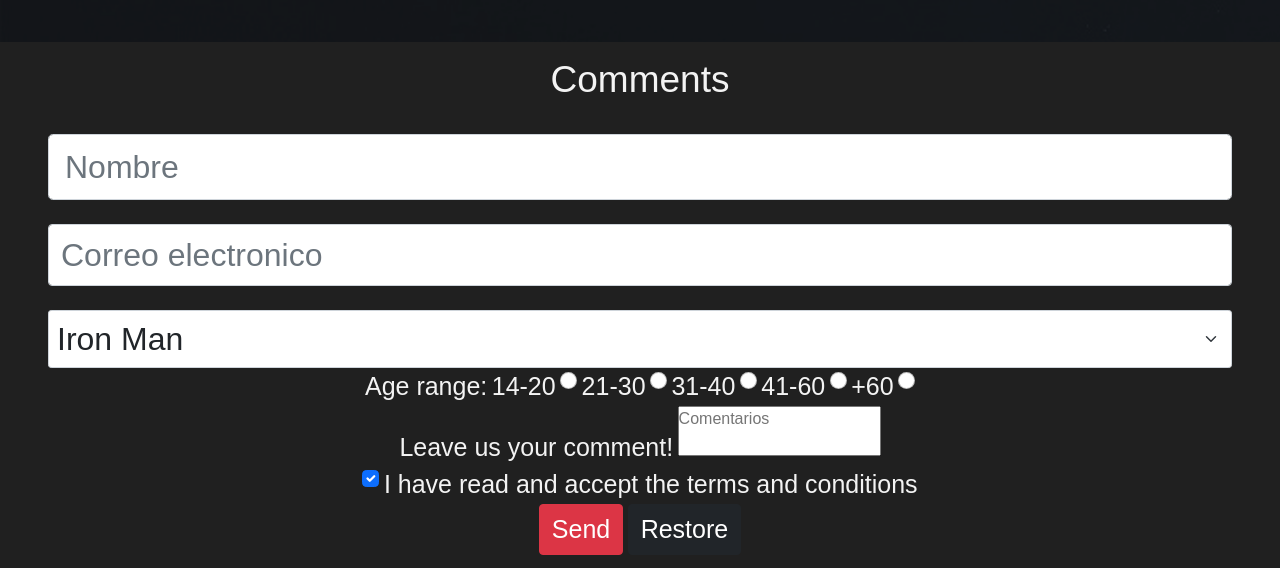
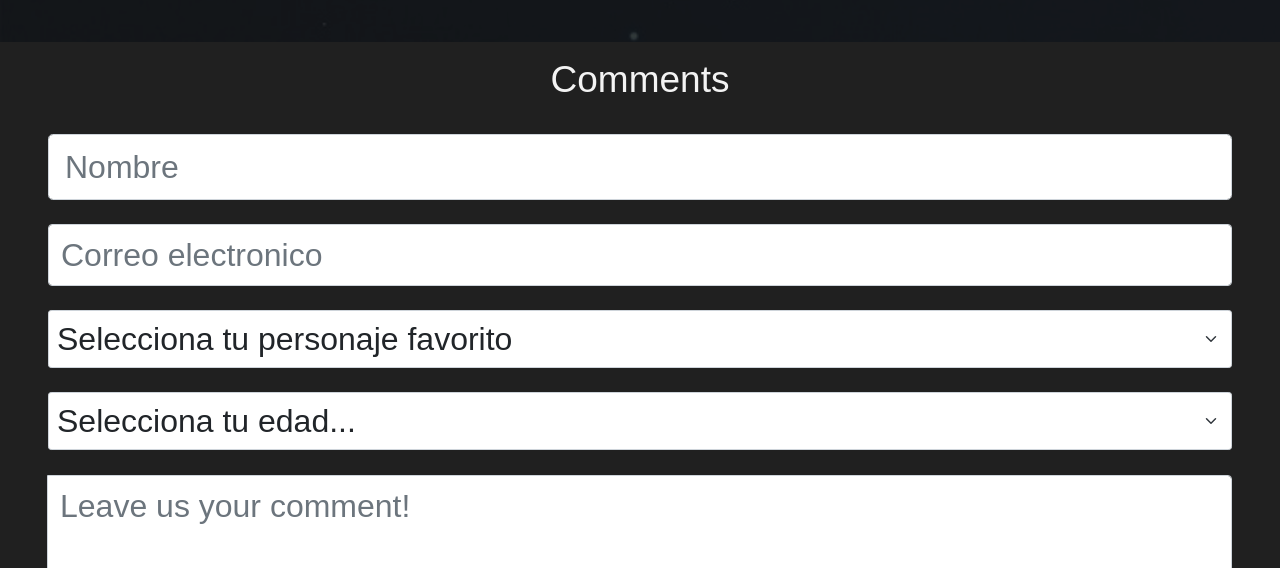
Before and after one commit to darioramadan/universe-marvel, a plain HTML site: page index.html in a window 1280 px wide. Shown: the part 1853-2421 px from the top of the page. Drawn offline with Linux system fonts and the light colour scheme; files whose address does not match are found by name; a web font is replaced by a local one.

Commit message:
agregando bootstrap al index

```diff
--- a/index.html
+++ b/index.html
@@ -51,11 +51,12 @@
                     </div>
                     <div class="flex-form">
                         <label for="email"></label>
-                        <input type="email" class="form-control" id="exampleInputEmail1" aria-describedby="emailHelp" name="email" id="email" placeholder="Correo electronico">
+                        <input type="email" class="form-control" id="exampleInputEmail1" aria-describedby="emailHelp" name="email" id="email" placeholder="Correo electronico" required>
                     </div>
                     <div class="flex-form">
-                        <label for="personaje"><!-- Select your favorite character --></label>
-                        <select class="form-select form-select-sm" aria-label=".form-select-sm example">
+                        <label for="personaje"></label>
+                        <select class="form-select form-select-sm" aria-label=".form-select-sm example" required>
+                            <option value="">Selecciona tu personaje favorito</option>
                             <option value="">Iron Man</option>
                             <option value="">Capitan America</option>
                             <option value="">Thor</option>
@@ -67,22 +68,22 @@
                         </select>
                     </div>
                     <div>
-                        <label for="age">Age range: </label>
-                        <label for="age">14-20</label>
-                        <input type="radio" name="age" id="age" class="form-check-input">
-                        <label for="age">21-30</label>
-                        <input type="radio" name="age" id="age" class="form-check-input">
-                        <label for="age">31-40</label>
-                        <input type="radio" name="age" id="age" class="form-check-input">
-                        <label for="age">41-60</label>
-                        <input type="radio" name="age" id="age" class="form-check-input">
-                        <label for="age">+60</label>
-                        <input type="radio" name="age" id="age" class="form-check-input">
+                        <div class="flex-form">
+                        <label for="personaje"></label>
+                        <select class="form-select form-select-sm" aria-label=".form-select-sm example" required>
+                            <option value="">Selecciona tu edad...</option>
+                            <option value="">14-20</option>
+                            <option value="">21-30</option>
+                            <option value="">31-40</option>
+                            <option value="">41-60</option>
+                            <option value="">+60</option>
+                        </select>
+                        </div>
                     </div>
-                    <div>
-                        <label for="comentarios">Leave us your comment!</label>
-                        <textarea name="comentarios" placeholder="Comentarios"></textarea>
-                    </div>
+                        <div class="input-group">
+                            <label for="comentarios"></label>
+                            <textarea name="comentarios" class="form-control" aria-label="With textarea" placeholder="Leave us your comment!"></textarea>
+                        </div>
                     <div>
                         <input class="form-check-input" type="checkbox" value="" id="flexCheckChecked" checked required>
                         <label class="form-check-label" for="flexCheckChecked">
@@ -90,8 +91,7 @@
                         </label>
                     </div>
                     <div>
-                        <button type="button" class="btn btn-danger">Send</button>
-                        <button type="button" class="btn btn-dark">Restore</button>
+                        <button type="sumbit" class="btn btn-danger">Send</button>
                     </div>
                 </form>
             </section>
```
Also changed, not shown: css/bootstrap/css/bootstrap.css.
